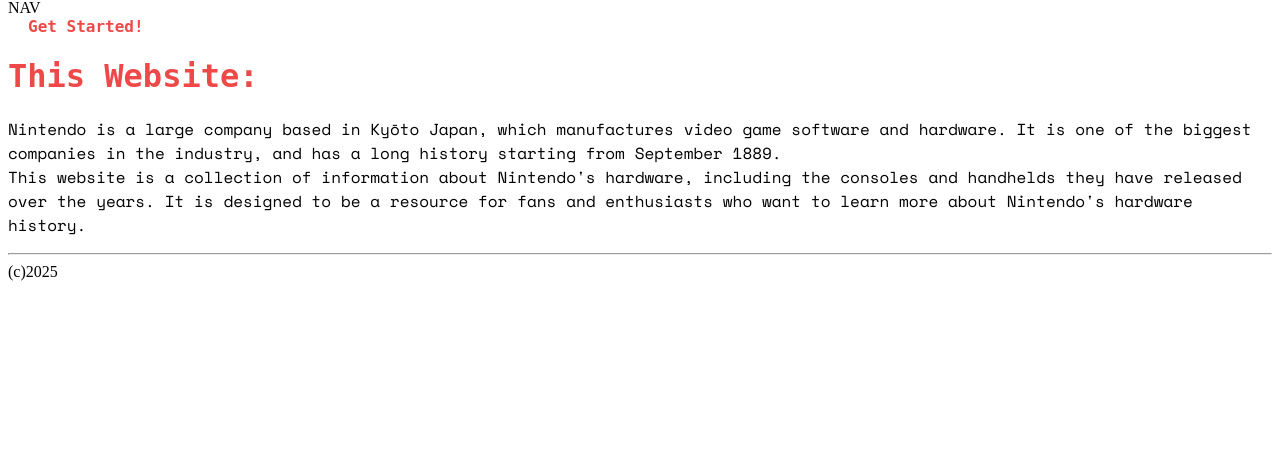
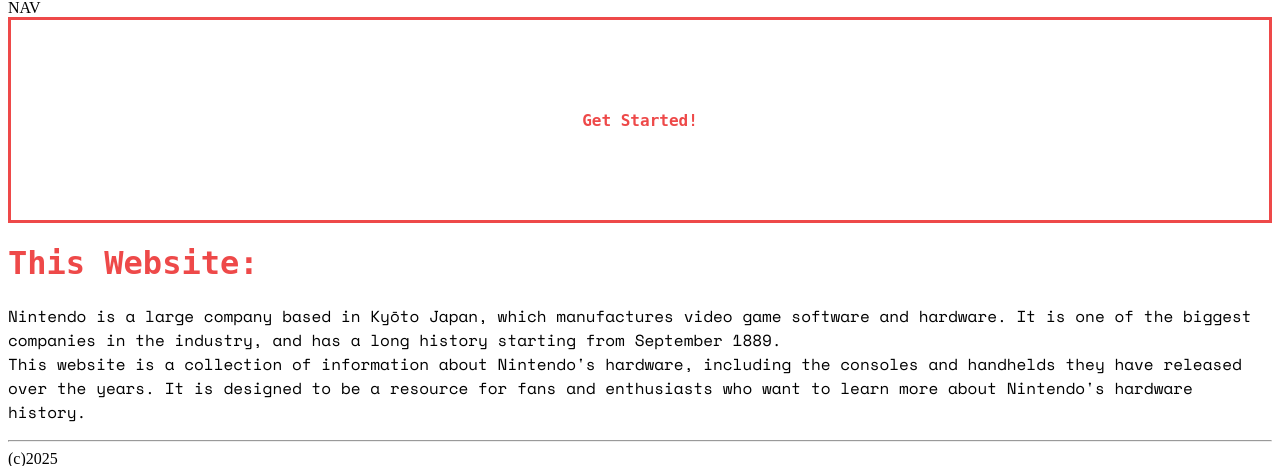
Before and after one commit to 22197/yr12db_webproject, a Flask app: page / in a window 1280 px wide. Shown: the part 68-534 px from the top of the page. Run offline with Flask 3, Linux system fonts and the light colour scheme; some web fonts are replaced.

Commit message:
complete home.html (apart from image)

```diff
--- a/static/style.css
+++ b/static/style.css
@@ -25,19 +25,47 @@ header{
 .buttonlink:hover{
     background-color: whitesmoke;
 }
+
+
 .buttonlink1{
     font-family: "Victor Mono", monospace;
     padding: 10px 20px;
     border-radius:5px;
     border-width:3px;
     border-color:#EE4949;
+    background-color: white;
     text-decoration:none;
     color:#EE4949;
-    text-align:center;
+    border-left: 50%
 }
+.container {
+  height: 200px;
+  position: relative;
+  border: 3px solid #EE4949;
+}
+.center {
+  margin: 0;
+  position: absolute;
+  top: 50%;
+  left: 50%;
+  -ms-transform: translate(-50%, -50%);
+  transform: translate(-50%, -50%);
+}
+
+
+
+
+
+
+
+
+
+
+
 .buttonlink2{
     font-family:"Victor Mono", monospace;
     color: #EE4949;
+
 
 }
 .searchbar{
--- a/templates/home.html
+++ b/templates/home.html
@@ -1,7 +1,13 @@
 {% extends "layout.html" %}
 {% block content %}
-<b><a href="/allhardware" class="buttonlink1">Get Started!</a></b>
-{# <img src="" alt="" width="" height="">     will have a timeline here#}
+<div class = "container">
+   <div class="center">
+      <b><a href="/allhardware" class="buttonlink1">Get Started!</a></b>
+      {# <img src="" alt="" width="" height="">     will have a timeline image here#}
+   </div>
+</div>
+
+
 <h1>
    This Website:
 </h1>
```
